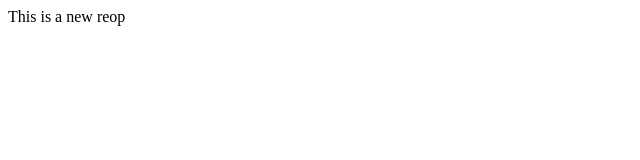
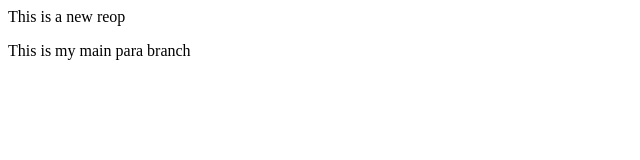
Before and after one commit to Laghvi/Localrepo, a plain HTML site: page index.html in a window 1280 px wide. Shown: the whole page, without its empty margins (0-640 px from the left). Drawn offline with Linux system fonts and the light colour scheme.

Commit message:
changing into main branch

```diff
--- a/index.html
+++ b/index.html
@@ -1 +1,2 @@
 <p>This is a new reop</p>
+<p>This is my main para branch </p>
```
